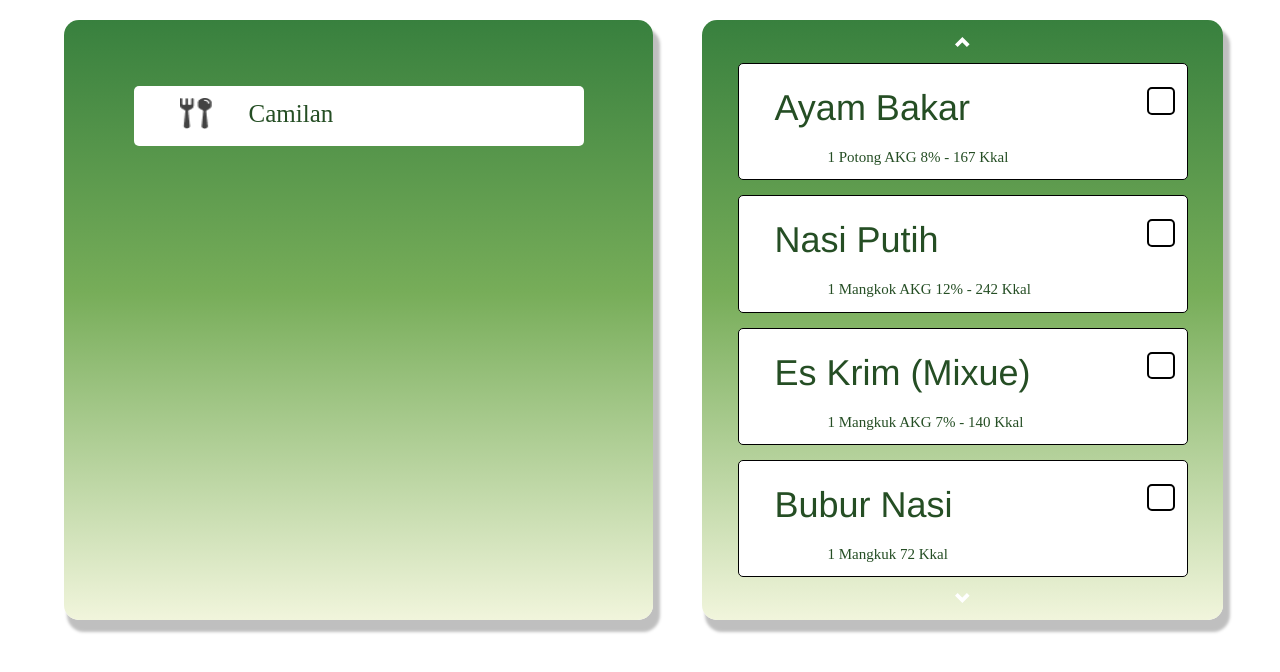
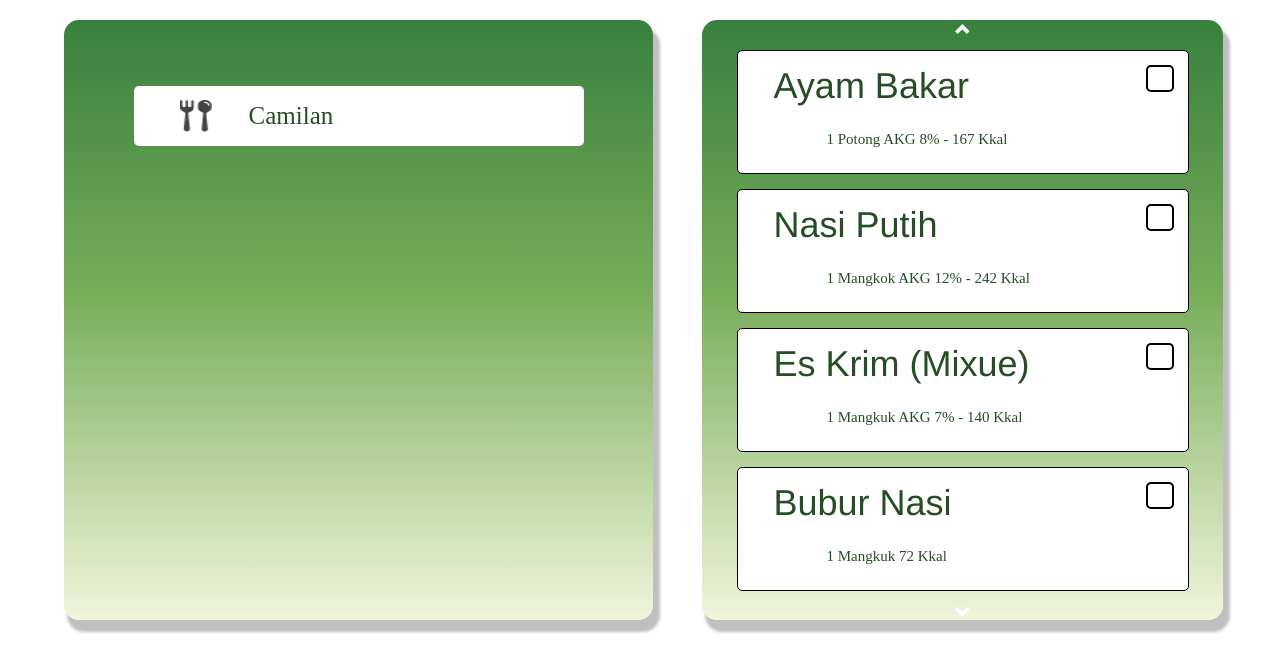
Before and after one commit to Shellahariza/PROJECTRPL, a PHP site: page /diaricamilan.html in a window 1280 px wide. Shown: the part 75-747 px from the top of the page. Run offline with PHP 8.4, Linux system fonts and the light colour scheme; some libraries are stand-ins or nearby versions.

Commit message:
edit by killah

```diff
--- a/diarimakananextend.css
+++ b/diarimakananextend.css
@@ -43,7 +43,7 @@ main {
   display: flex;
   align-items: center;
   gap: 37px;
-  padding: 15px 20px 20px 46px;
+  padding: 20px 20px 20px 46px;
   width: 450px;
   height: 60px;
   background-color: white;
@@ -77,12 +77,12 @@ main {
 .menu-checklist-deskripsi {
   display: flex;
   flex-direction: column;
-  width: 450px;
-  height: 117.203px;
+  /* width: 450px;
+  height: 117.203px; */
   border-radius: 5px;
-  border: 1px solid #000;
+  border: 1.5px solid #000;
   background-color: #fff;
-  padding: 23px 16px 24px 36px;
+  padding: 14px 14px 25px 36px;
 }
 .kotak-checklist {
   width: 27.492px;
@@ -103,9 +103,9 @@ main {
 }
 .menu-deskripsi {
   width: 273.473px;
-  height: 14.469px;
+  /* height: 14.469px; */
   color: #254e24;
   font-size: 15px;
   font-weight: 400;
-  padding: 20px 0 30px 53px;
+  padding: 24px 0 0px 53px;
 }
```
